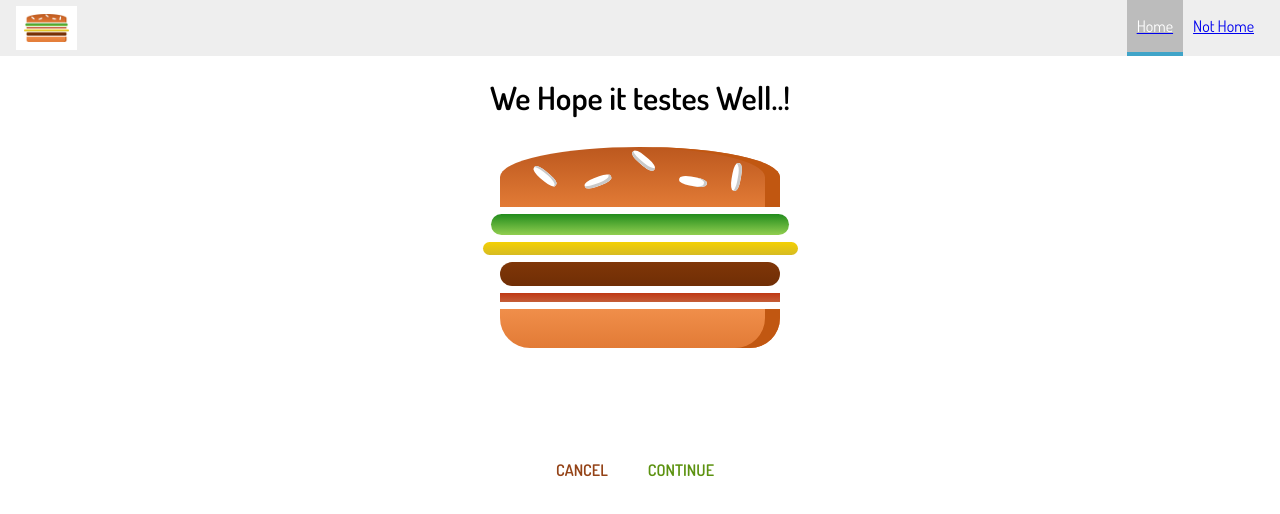
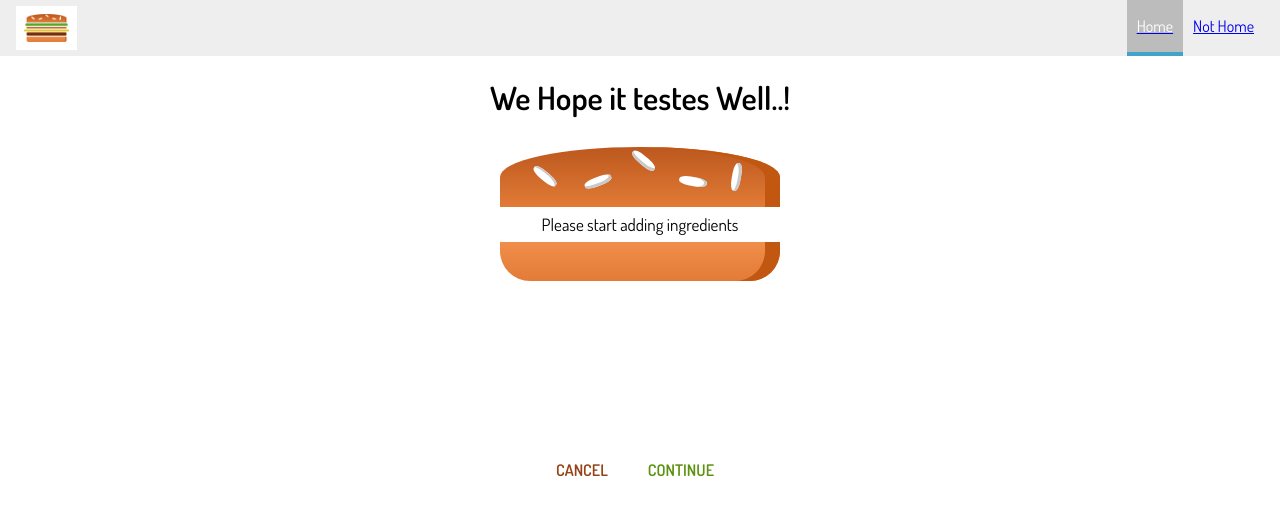
Before and after one commit to mahmoudali0001/Burger-Builder, a React app: page /checkout in a window 1280 px wide. Shown: the top 514 px of the page. Built offline with nearby package versions, Linux system fonts and the light colour scheme.

Commit message:
passing ingredients via query params

```diff
--- a/src/Components/Order/CheckoutSummery/CheckoutSummery.js
+++ b/src/Components/Order/CheckoutSummery/CheckoutSummery.js
@@ -10,10 +10,10 @@ const checkoutSummery = (props) => (
     <div style={{ width: "100%", margin: "auto" }}>
       <Burder ingredients={props.ingredients} />
     </div>
-    <Button btnType="Danger" clicked>
+    <Button btnType="Danger" clicked={props.checkoutCancel}>
       CANCEL
     </Button>
-    <Button btnType="Success" clicked>
+    <Button btnType="Success" clicked={props.checkoutContinue}>
       CONTINUE
     </Button>
   </div>
--- a/src/Containers/BurgerBuilder/BurgerBuilder.js
+++ b/src/Containers/BurgerBuilder/BurgerBuilder.js
@@ -122,7 +122,22 @@ class BurgerBuilder extends Component {
     // this.setState({ purchasing: false });
     // this.setState({ loading: true });
 
-    this.props.history.push("/checkout");
+    const queryParams = [];
+
+    for (let i in this.state.ingredients) {
+      queryParams.push(
+        encodeURIComponent(i) +
+          "=" +
+          encodeURIComponent(this.state.ingredients[i])
+      );
+    }
+
+    const queryStrings = queryParams.join("&");
+
+    this.props.history.push({
+      pathname: "/checkout",
+      search: "?" + queryStrings,
+    });
   };
 
   render() {
@@ -171,6 +186,8 @@ class BurgerBuilder extends Component {
       orderSummary = <Spinner />;
     }
 
+    console.log(this.state.ingredients);
+
     return (
       <Aux>
         <Modal
--- a/src/Containers/Chechout/Checkout.js
+++ b/src/Containers/Chechout/Checkout.js
@@ -12,10 +12,35 @@ class Checkout extends Component {
     },
   };
 
+  componentDidMount() {
+    const query = new URLSearchParams(this.props.location.search);
+
+    const ingredients = {};
+
+    for (let params of query.entries()) {
+      ingredients[params[0]] = +params[1];
+    }
+
+    this.setState({ ingredients: ingredients });
+  }
+
+  checkoutCancelHandler = () => {
+    this.props.history.goBack();
+  };
+
+  checkoutContinueHandler = () => {
+    this.props.history.replace("/checkout/contact-data");
+  };
+
   render() {
+    console.log(this.props.history);
     return (
       <div>
-        <CheckoutSummery ingredients={this.state.ingredients} />
+        <CheckoutSummery
+          ingredients={this.state.ingredients}
+          checkoutCancel={this.checkoutCancelHandler}
+          checkoutContinue={this.checkoutContinueHandler}
+        />
       </div>
     );
   }
```
